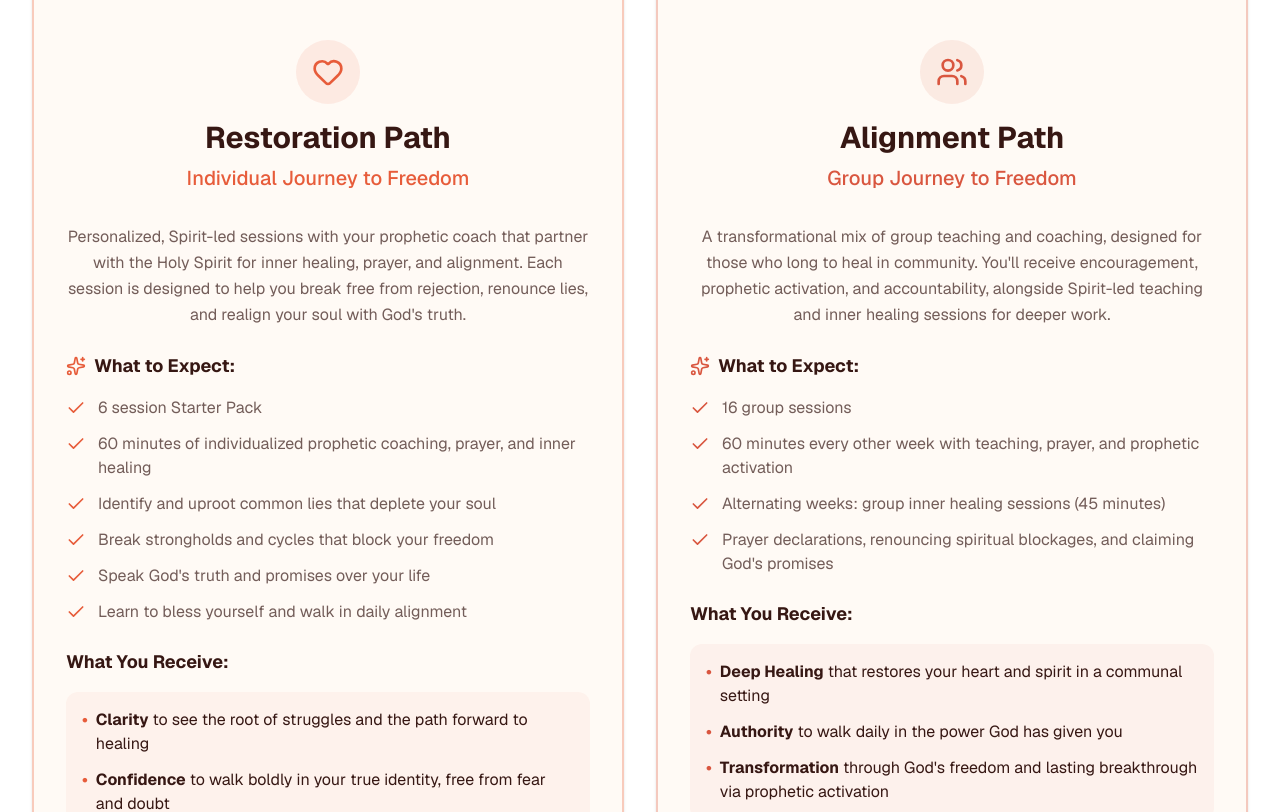
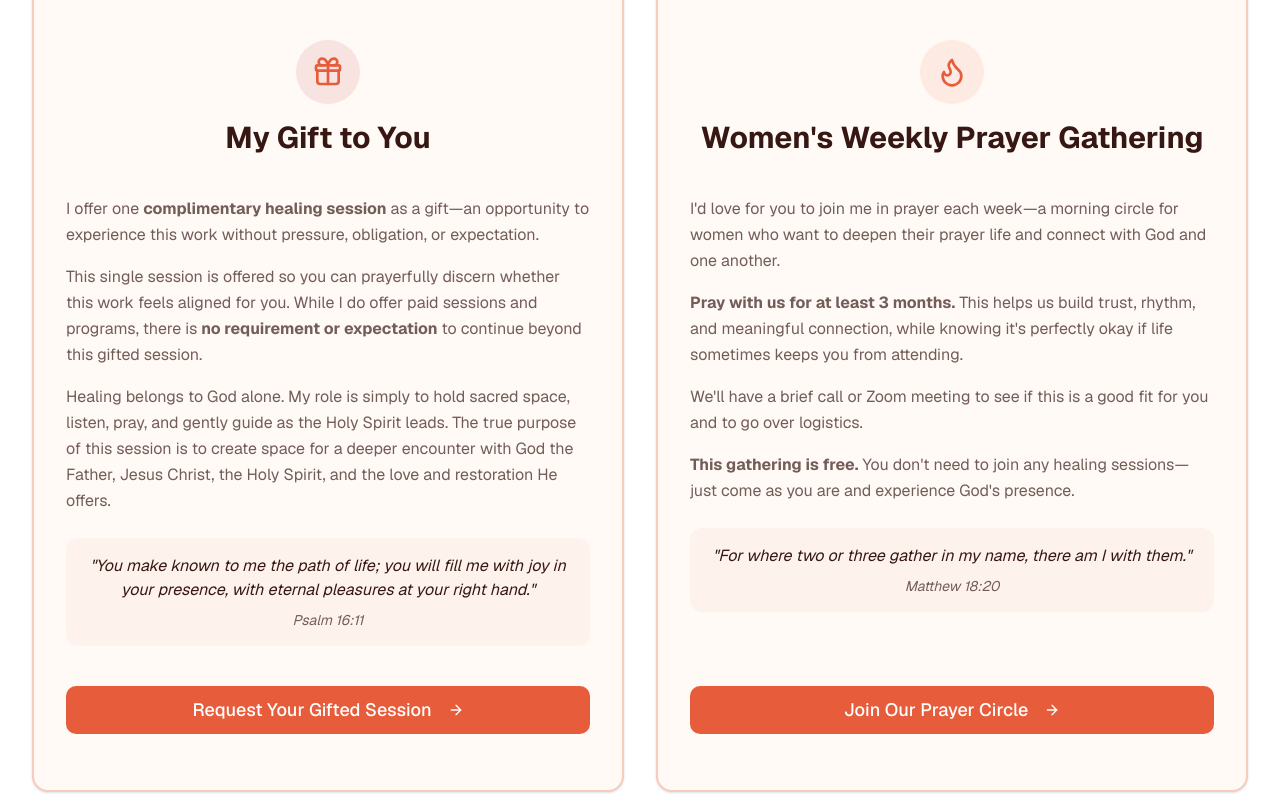
Before and after one commit to Diegoweh/aligned-hearts-and-souls, a Next.js app: page /pathways in a window 1280 px wide. Shown: the part 660-1472 px from the top of the page. Built offline with nearby package versions, Linux system fonts and the light colour scheme.

Commit message:
forth commit

```diff
--- a/app/page.tsx
+++ b/app/page.tsx
@@ -1,6 +1,6 @@
 import { Button } from "@/components/ui/button"
 import { Card, CardContent } from "@/components/ui/card"
-import { Sparkles, Users, ArrowRight } from "lucide-react"
+import { Sparkles, Users, ArrowRight, ExternalLink } from "lucide-react"
 import { Hero } from "@/components/hero"
 import Image from "next/image"
 import Link from "next/link"
@@ -212,6 +212,48 @@ export default function Home() {
         </div>
       </section>
 
+      <CurveSeparator color="#eb5942" flip={false} />
+      {/* Collaborising Section */}
+      <section className="py-20 bg-primary text-white">
+        <div className="mx-auto max-w-7xl px-4 sm:px-6 lg:px-8">
+          <div className="grid md:grid-cols-2 gap-12 items-center">
+            {/* Logo Side */}
+            <div className="flex items-center justify-center order-2 md:order-1">
+              <div className="relative h-64 w-64 sm:h-80 sm:w-80">
+                <Image
+                  src="/collaborising.webp"
+                  alt="Collaborising Logo"
+                  fill
+                  className="object-contain"
+                />
+              </div>
+            </div>
+
+            {/* Content Side */}
+            <div className="flex flex-col justify-center order-1 md:order-2">
+              <h2 className="text-3xl sm:text-4xl lg:text-5xl font-bold text-white mb-6">
+                Aligned Heart & Soul is a program of Collaborising
+              </h2>
+              <p className="text-lg text-white/90 leading-relaxed mb-8">
+                 A nonprofit organization committed to empowering people through spiritual alignment, financial education, and restorative support—anchored in the belief that every person deserves dignity, opportunity, and the ability to rise.
+              </p>
+              <div>
+                <a
+                  href="https://www.collaborising.org/"
+                  target="_blank"
+                  rel="noopener noreferrer"
+                  className="inline-flex items-center gap-2 bg-white text-primary hover:bg-white/90 px-8 py-4 rounded-lg font-semibold transition-all duration-300 hover:shadow-xl group"
+                >
+                  <span>Visit Collaborising.org</span>
+                  <ExternalLink className="h-5 w-5 group-hover:translate-x-0.5 group-hover:-translate-y-0.5 transition-transform" />
+                </a>
+              </div>
+            </div>
+          </div>
+        </div>
+      </section>
+      <CurveSeparator color="#eb5942" flip={true} />
+
       {/* FAQs Section */}
       {/* <section id="faqs" className="py-20 bg-muted">
         <div className="mx-auto max-w-4xl px-4 sm:px-6 lg:px-8">
--- a/app/pathways/page.tsx
+++ b/app/pathways/page.tsx
@@ -1,7 +1,7 @@
 import React from 'react'
 import { Card, CardContent } from "@/components/ui/card"
 import { Button } from "@/components/ui/button"
-import { Check, Heart, Users, ArrowRight, Sparkles } from "lucide-react"
+import { Check, Heart, Users, ArrowRight, Sparkles, Gift, Flame } from "lucide-react"
 import Image from "next/image"
 import Link from "next/link"
 import { CurveSeparator } from '@/components/curve-separator'
@@ -28,6 +28,112 @@ const page = () => {
       <section className="py-20 bg-background">
         <div className="mx-auto max-w-7xl px-4 sm:px-6 lg:px-8">
           <div className="grid lg:grid-cols-2 gap-8">
+            {/* MY GIFT TO YOU */}
+            <Card className="border-2 border-primary/30 hover:border-primary transition-all duration-300 hover:shadow-2xl flex flex-col">
+              <CardContent className="p-8 flex flex-col flex-1">
+                {/* Header */}
+                <div className="text-center mb-8">
+                  <div className="inline-flex items-center justify-center h-16 w-16 rounded-full bg-accent/10 mb-4">
+                    <Gift className="h-8 w-8 text-primary" />
+                  </div>
+                  <h2 className="text-3xl font-bold mb-2">My Gift to You</h2>
+                </div>
+
+                {/* Description */}
+                <div className="text-muted-foreground leading-relaxed mb-6 space-y-4">
+                  <p>
+                    I offer one <strong>complimentary healing session</strong> as a gift—an opportunity to experience this work without pressure, obligation, or expectation.
+                  </p>
+                  <p>
+                    This single session is offered so you can prayerfully discern whether this work feels aligned for you. While I do offer paid sessions and programs, there is <strong>no requirement or expectation</strong> to continue beyond this gifted session.
+                  </p>
+                  <p>
+                    Healing belongs to God alone. My role is simply to hold sacred space, listen, pray, and gently guide as the Holy Spirit leads. The true purpose of this session is to create space for a deeper encounter with God the Father, Jesus Christ, the Holy Spirit, and the love and restoration He offers.
+                  </p>
+                </div>
+
+                {/* Scripture */}
+                <div className="mb-6 text-center italic bg-primary/5 p-4 rounded-lg">
+                  <p className="text-foreground">
+                    &quot;You make known to me the path of life; you will fill me with joy in your presence, with eternal pleasures at your right hand.&quot;
+                  </p>
+                  <p className="text-sm text-muted-foreground mt-2">Psalm 16:11</p>
+                </div>
+
+                {/* CTA Button */}
+                <div className="mt-auto pt-4">
+                  <Button
+                    asChild
+                    size="lg"
+                    className="w-full w-full bg-primary hover:bg-primary/90 text-lg py-6"
+                  >
+                    <a
+                      href="https://wa.me/19547368343?text=Hello%20I%27d%20like%20to%20request%20my%20gifted%20healing%20session"
+                      target="_blank"
+                      rel="noopener noreferrer"
+                    >
+                      Request Your Gifted Session
+                      <ArrowRight className="ml-2 h-5 w-5" />
+                    </a>
+                  </Button>
+                </div>
+              </CardContent>
+            </Card>
+
+            {/* WOMEN'S WEEKLY PRAYER GATHERING */}
+            <Card className="border-2 border-primary/30 hover:border-primary transition-all duration-300 hover:shadow-2xl flex flex-col">
+              <CardContent className="p-8 flex flex-col flex-1">
+                {/* Header */}
+                <div className="text-center mb-8">
+                  <div className="inline-flex items-center justify-center h-16 w-16 rounded-full bg-primary/10 mb-4">
+                    <Flame className="h-8 w-8 text-primary" />
+                  </div>
+                  <h2 className="text-3xl font-bold mb-2">Women&apos;s Weekly Prayer Gathering</h2>
+                </div>
+
+                {/* Description */}
+                <div className="text-muted-foreground leading-relaxed mb-6 space-y-4">
+                  <p>
+                    I&apos;d love for you to join me in prayer each week—a morning circle for women who want to deepen their prayer life and connect with God and one another.
+                  </p>
+                  <p>
+                    <strong>Pray with us for at least 3 months.</strong> This helps us build trust, rhythm, and meaningful connection, while knowing it&apos;s perfectly okay if life sometimes keeps you from attending.
+                  </p>
+                  <p>
+                    We&apos;ll have a brief call or Zoom meeting to see if this is a good fit for you and to go over logistics.
+                  </p>
+                  <p>
+                    <strong>This gathering is free.</strong> You don&apos;t need to join any healing sessions—just come as you are and experience God&apos;s presence.
+                  </p>
+                </div>
+
+                {/* Scripture */}
+                <div className="mb-6 text-center italic bg-primary/5 p-4 rounded-lg">
+                  <p className="text-foreground">
+                    &quot;For where two or three gather in my name, there am I with them.&quot;
+                  </p>
+                  <p className="text-sm text-muted-foreground mt-2">Matthew 18:20</p>
+                </div>
+
+                {/* CTA Button */}
+                <div className="mt-auto pt-4">
+                  <Button
+                    asChild
+                    size="lg"
+                    className="w-full bg-primary hover:bg-primary/90 text-lg py-6"
+                  >
+                    <a
+                      href="https://wa.me/19547368343?text=Hello%20I%27d%20like%20to%20join%20the%20Women%27s%20Weekly%20Prayer%20Gathering"
+                      target="_blank"
+                      rel="noopener noreferrer"
+                    >
+                      Join Our Prayer Circle
+                      <ArrowRight className="ml-2 h-5 w-5" />
+                    </a>
+                  </Button>
+                </div>
+              </CardContent>
+            </Card>
 
             {/* RESTORATION PATH - Individual */}
             <Card className="border-2 border-primary/30 hover:border-primary transition-all duration-300 hover:shadow-2xl flex flex-col">
--- a/components/Footer.tsx
+++ b/components/Footer.tsx
@@ -1,14 +1,17 @@
 import React from 'react'
 import Link from "next/link"
 import Image from "next/image"
+import { ExternalLink } from "lucide-react"
 
 export function Footer() {
   return (
     // Footer
     <footer className="border-t bg-white py-12">
     <div className="mx-auto max-w-7xl px-4 sm:px-6 lg:px-8">
-      <div className="flex flex-col items-center justify-between gap-6 sm:flex-row">
-        <div className="flex items-center gap-2">
+      {/* Main Footer Content */}
+      <div className="grid grid-cols-1 md:grid-cols-3 gap-8 mb-8">
+        {/* Logo Section */}
+        <div className="flex flex-col items-center md:items-start">
           <Link href="/" className="flex items-center gap-3 hover:opacity-80 transition-opacity">
             <div className="relative h-20 w-20">
               <Image
@@ -19,11 +22,56 @@ export function Footer() {
                 priority
               />
             </div>
-        {/* <span className="text-xl font-semibold hidden sm:inline-block">Aligned Hearts & Souls</span> */}
           </Link>
+          <p className="text-sm text-muted-foreground mt-4 text-center md:text-left">
+            Rooted in Faith, Walking in Freedom.
+          </p>
         </div>
-        <p className="text-sm text-muted-foreground">
-          © 2025 Aligned Hearts & Souls. Rooted in Faith, Walking in Freedom.
+
+        {/* Quick Links */}
+        <div className="flex flex-col items-center md:items-start">
+          <h3 className="font-semibold text-foreground mb-4">Quick Links</h3>
+          <nav className="flex flex-col gap-2">
+            <Link href="/" className="text-sm text-muted-foreground hover:text-primary transition-colors">
+              Welcome
+            </Link>
+            <Link href="/our-heart" className="text-sm text-muted-foreground hover:text-primary transition-colors">
+              Our Heart
+            </Link>
+            <Link href="/pathways" className="text-sm text-muted-foreground hover:text-primary transition-colors">
+              Pathways
+            </Link>
+            <Link href="/faqs" className="text-sm text-muted-foreground hover:text-primary transition-colors">
+              FAQs
+            </Link>
+            <Link href="/contact" className="text-sm text-muted-foreground hover:text-primary transition-colors">
+              Contact
+            </Link>
+          </nav>
+        </div>
+
+        {/* Related Services */}
+        <div className="flex flex-col items-center md:items-start">
+          <h3 className="font-semibold text-foreground mb-4">Related Services</h3>
+          <a
+            href="https://www.collaborising.org/"
+            target="_blank"
+            rel="noopener noreferrer"
+            className="flex items-center gap-2 text-sm text-muted-foreground hover:text-primary transition-colors group"
+          >
+            <span>Collaborising.org</span>
+            <ExternalLink className="h-4 w-4 group-hover:translate-x-0.5 group-hover:-translate-y-0.5 transition-transform" />
+          </a>
+          <p className="text-xs text-muted-foreground mt-2 text-center md:text-left">
+            Empowering collaboration and transformation
+          </p>
+        </div>
+      </div>
+
+      {/* Copyright */}
+      <div className="border-t pt-8">
+        <p className="text-sm text-muted-foreground text-center">
+          © 2025 Aligned Hearts & Souls. All rights reserved.
         </p>
       </div>
     </div>
```
Also changed, not shown: public/collaborising.webp (added). Lines whose indentation alone changed are shown as unchanged.
